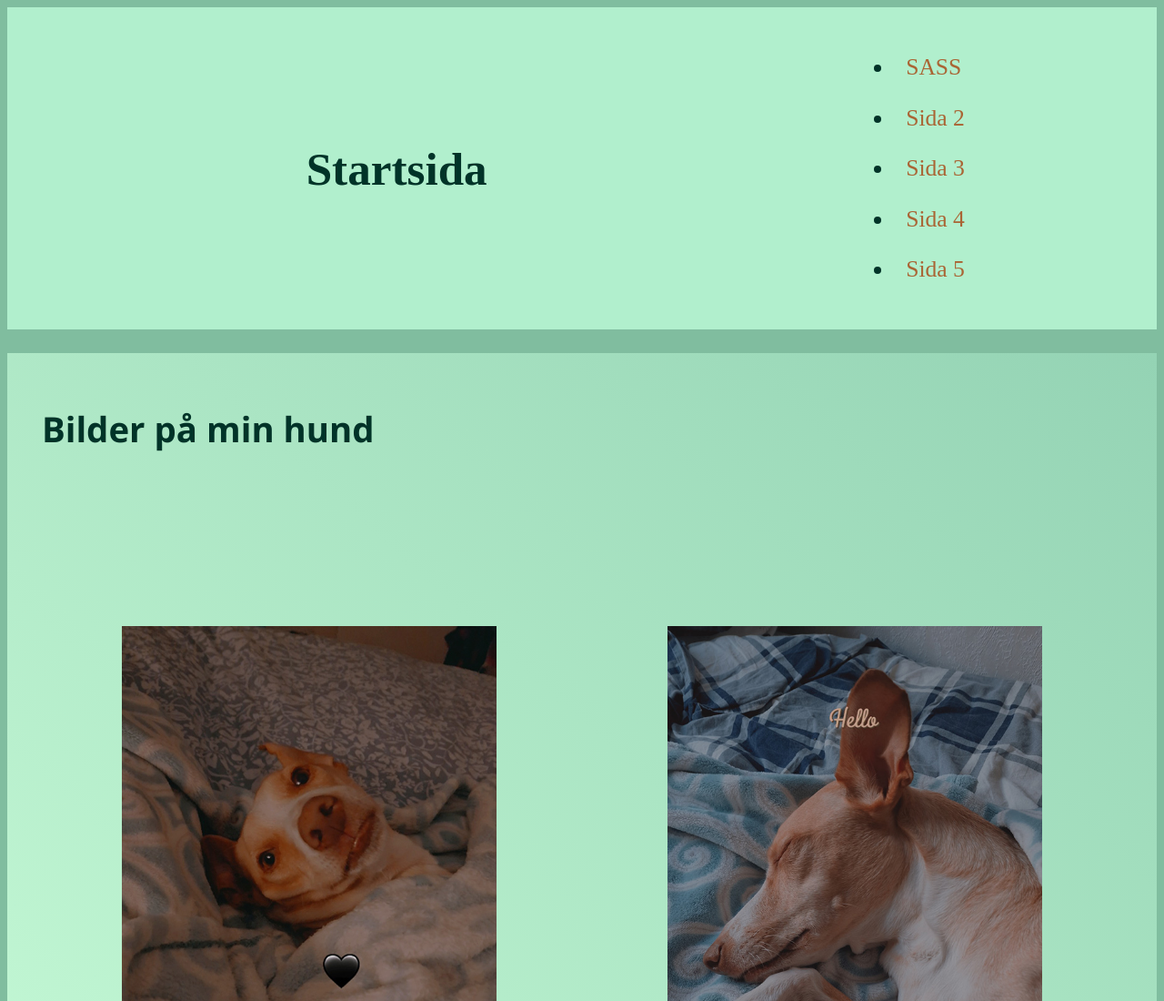
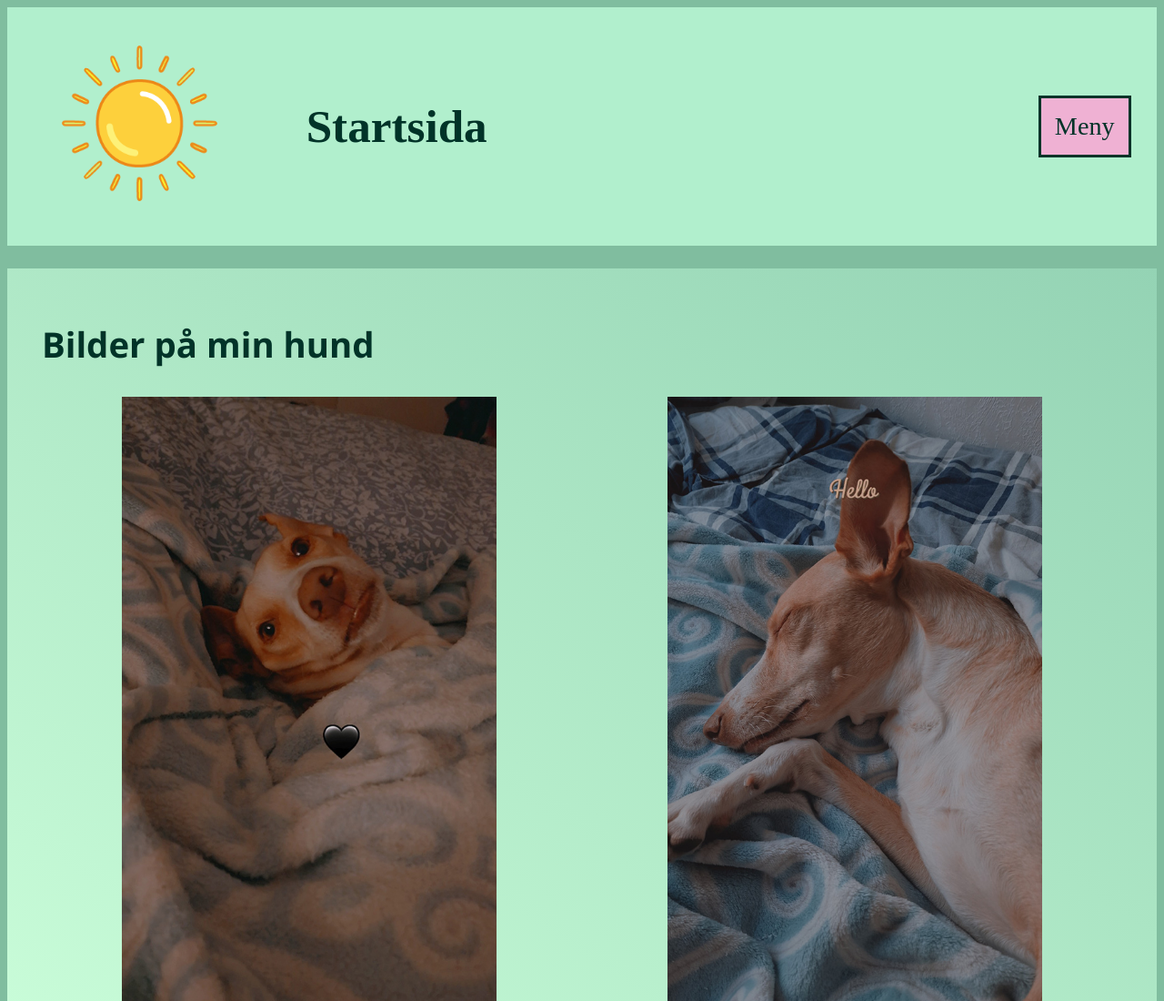
Before and after one commit to Aeja98/Moment-3-SASS, a website built with Parcel: page index.html in a window 1280 px wide. Shown: the top 1100 px of the page at 91% size. Built offline with nearby package versions, Linux system fonts and the light colour scheme.

Commit message:
Add files via upload
Fixat en meny, logga, och testat så allting funkar.
Ska skriva text i SASS sidan men annars borde html sidorna vara klara

```diff
--- a/index.html
+++ b/index.html
@@ -10,19 +10,38 @@
 
 <body>
     <nav>
+        <div id="logga">
+            <picture id="Lightlogga">
+                <source type="image/webp" srcset="image/sun.png?as=webp">
+                <source type="image/png" srcset="image/sun.png">
+                <img id="dark" src="/src/image/sun.png" alt="sol logga för ljus färgtema">
+            </picture>
+            <picture id="Darklogga">
+                <source type="image/webp" srcset="image/moon.png?as=webp">
+                <source type="image/png" srcset="image/moon.png">
+                <img id="dark" src="/src/image/moon.png" alt="måne logga för mörk färgtema">
+            </picture>
+        </div>
+
         <h1>Startsida</h1>
-        <ul>
-            <li><a href="sass.html">SASS</a></li>
-            <li><a href="#">Sida 2</a></li>
-            <li><a href="#">Sida 3</a></li>
-            <li><a href="#">Sida 4</a></li>
-            <li><a href="#">Sida 5</a></li>
-        </ul>
+
+        <div class="menu">
+            <input type="checkbox" id="check">
+            <label for="check" id="checkBtn">Meny</label>
+
+            <div class="navMenu">
+                <a href="sass.html">SASS</a>
+                <a href="#">Sida 2</a>
+                <a href="#">Sida 3</a>
+                <a href="#">Sida 4</a>
+                <a href="#">Sida 5</a>
+            </div>
+        </div>
 
     </nav>
 
     <div class="startMain">
-        <h2>Bilder på min hund</h2>
+        <h2 class="Text">Bilder på min hund</h2>
 
         <picture class="pic1">
             <source type="image/webp" srcset="image/Pic1.jpg?as=webp">
```
Also changed, not shown: sass.html (+25 -7 lines).
